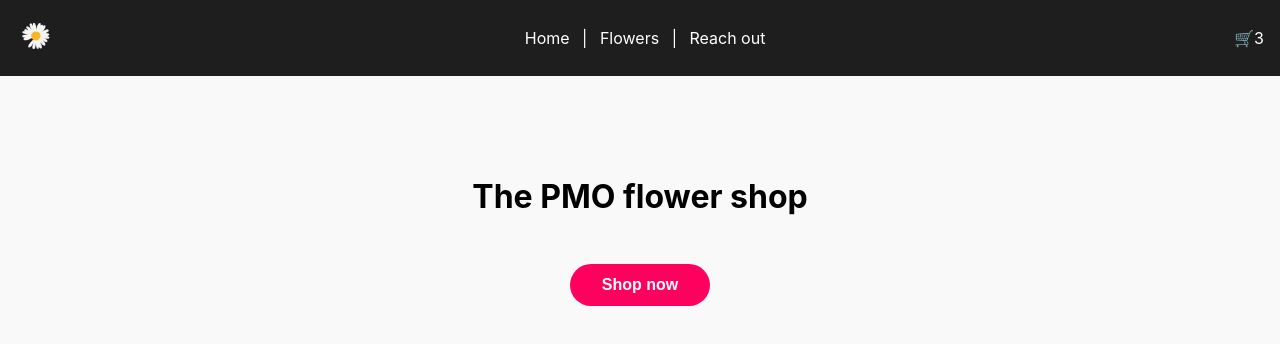
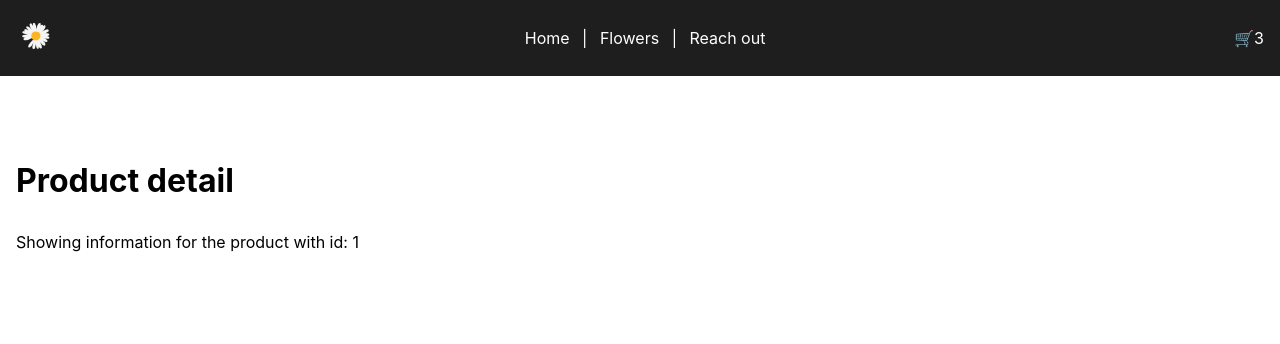
Before and after one commit to MarVergara/ProyectoFinal-Vergara, a React (Create React App) app: page /item/1 in a window 1280 px wide. Shown: the top 344 px of the page. Built offline with nearby package versions, Linux system fonts and the light colour scheme.

Commit message:
NavegaLasRutas+Vergara

```diff
--- a/package.json
+++ b/package.json
@@ -9,6 +9,7 @@
     "@testing-library/user-event": "^13.5.0",
     "react": "^19.1.1",
     "react-dom": "^19.1.1",
+    "react-router-dom": "^7.8.2",
     "react-scripts": "5.0.1",
     "web-vitals": "^2.1.4"
   },
--- a/src/App.js
+++ b/src/App.js
@@ -1,18 +1,23 @@
 import React from "react";
 import "./App.css";
+import { BrowserRouter, Routes, Route } from "react-router-dom";
 import { NavBar } from "./components/NavBar/NavBar";
 import { ItemListContainer } from "./components/ItemListContainer/ItemListContainer";
+import { ItemDetailContainer } from "./components/ItemDetailContainer/ItemDetailContainer";
 
 function App() {
   return (
-    <div className="App">
+    <BrowserRouter>
       <NavBar />
-
       <main className="main-content">
-        <ItemListContainer heading="The PMO flower shop" />
-        <button className="cta-button">Shop now</button>
+        <Routes>
+          <Route path="/" element={<ItemListContainer heading="Product catalog" />} />
+          <Route path="/category/:categoryId" element={<ItemListContainer heading="Products by category" />} />
+          <Route path="/item/:itemId" element={<ItemDetailContainer />} />
+          <Route path="*" element={<h2>404 - Page not found</h2>} />
+        </Routes>
       </main>
-    </div>
+    </BrowserRouter>
   );
 }
 
--- /dev/null
+++ b/src/components/ItemDetailContainer/ItemDetailContainer.jsx
@@ -0,0 +1,12 @@
+import { useParams } from "react-router-dom";
+
+export const ItemDetailContainer = () => {
+  const { itemId } = useParams();
+
+  return (
+    <div>
+      <h1>Product detail</h1>
+      <p>Showing information for the product with id: {itemId}</p>
+    </div>
+  );
+};
--- a/src/components/ItemListContainer/ItemListContainer.jsx
+++ b/src/components/ItemListContainer/ItemListContainer.jsx
@@ -1,9 +1,13 @@
 import "./itemListContainer.css";
+import { useParams } from "react-router-dom";
 
-export const ItemListContainer = (props) => {
+export const ItemListContainer = ({ heading }) => {
+  const { categoryId } = useParams();
+
   return (
     <div className="item-list-container">
-      <h1>{props.heading}</h1>
+      <h1>{heading}</h1>
+      {categoryId && <h2>Category: {categoryId}</h2>}
     </div>
   );
 };
--- a/src/components/NavBar/NavBar.jsx
+++ b/src/components/NavBar/NavBar.jsx
@@ -1,3 +1,4 @@
+import { Link } from "react-router-dom";
 import "./navBar.css";
 import logo from "../../assets/logo.png";
 import { CartWidget } from "../CartWidget/CartWidget";
@@ -9,7 +10,9 @@ export const NavBar = () => {
         <img src={logo} alt="store" />
       </div>
       <div className="navbar-links">
-        <a href="/home">Home</a> | <a href="/flowers">Flowers</a> | <a href="/contact">Reach out</a>
+        <Link to="/">Home</Link> |{" "}
+        <Link to="/category/flowers">Flowers</Link> |{" "}
+        <Link to="/contact">Reach out</Link>
       </div>
       <CartWidget />
     </nav>
```
Also changed, not shown: 1 other file (tests, documents, lock files or other folders).
